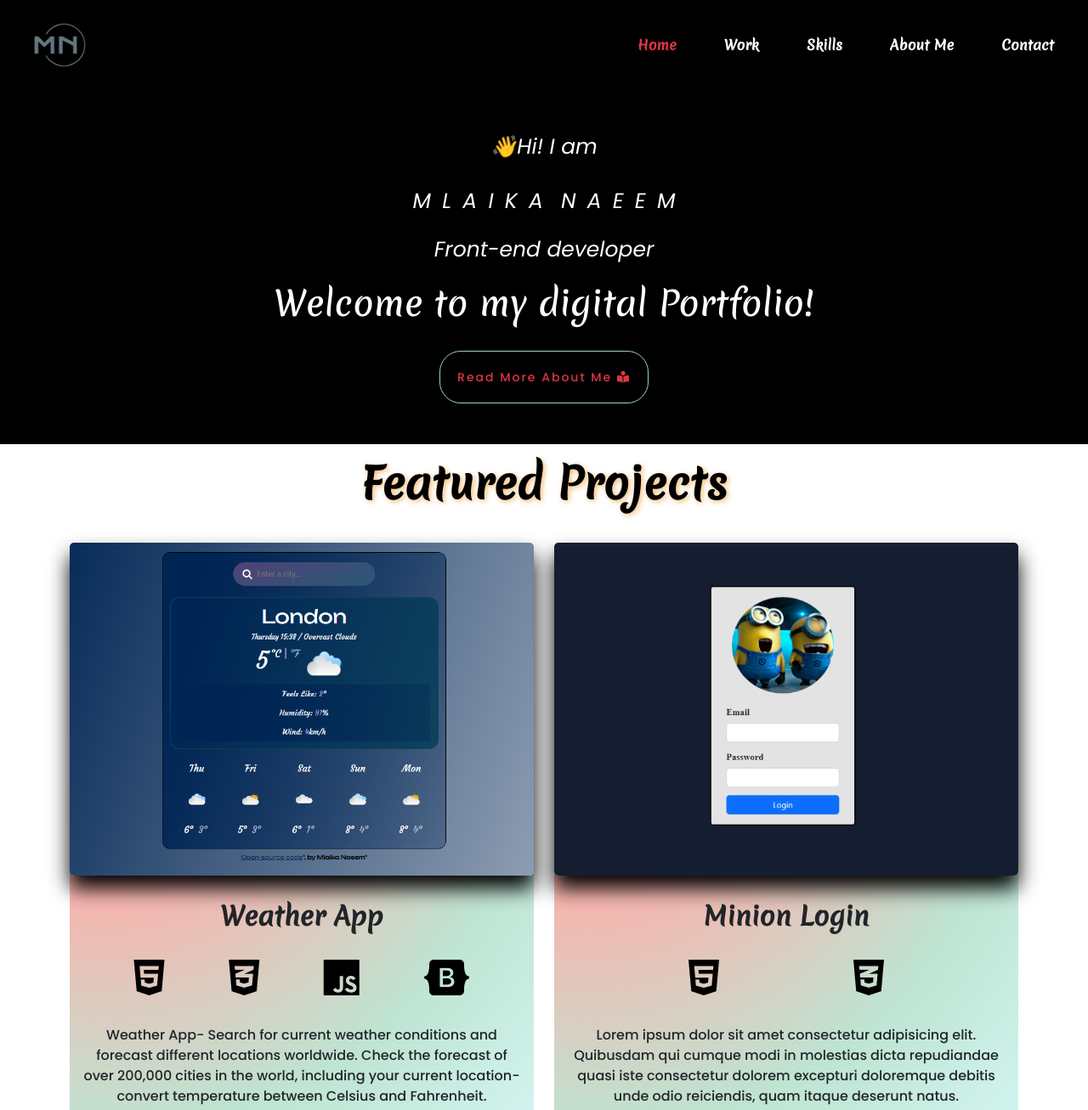
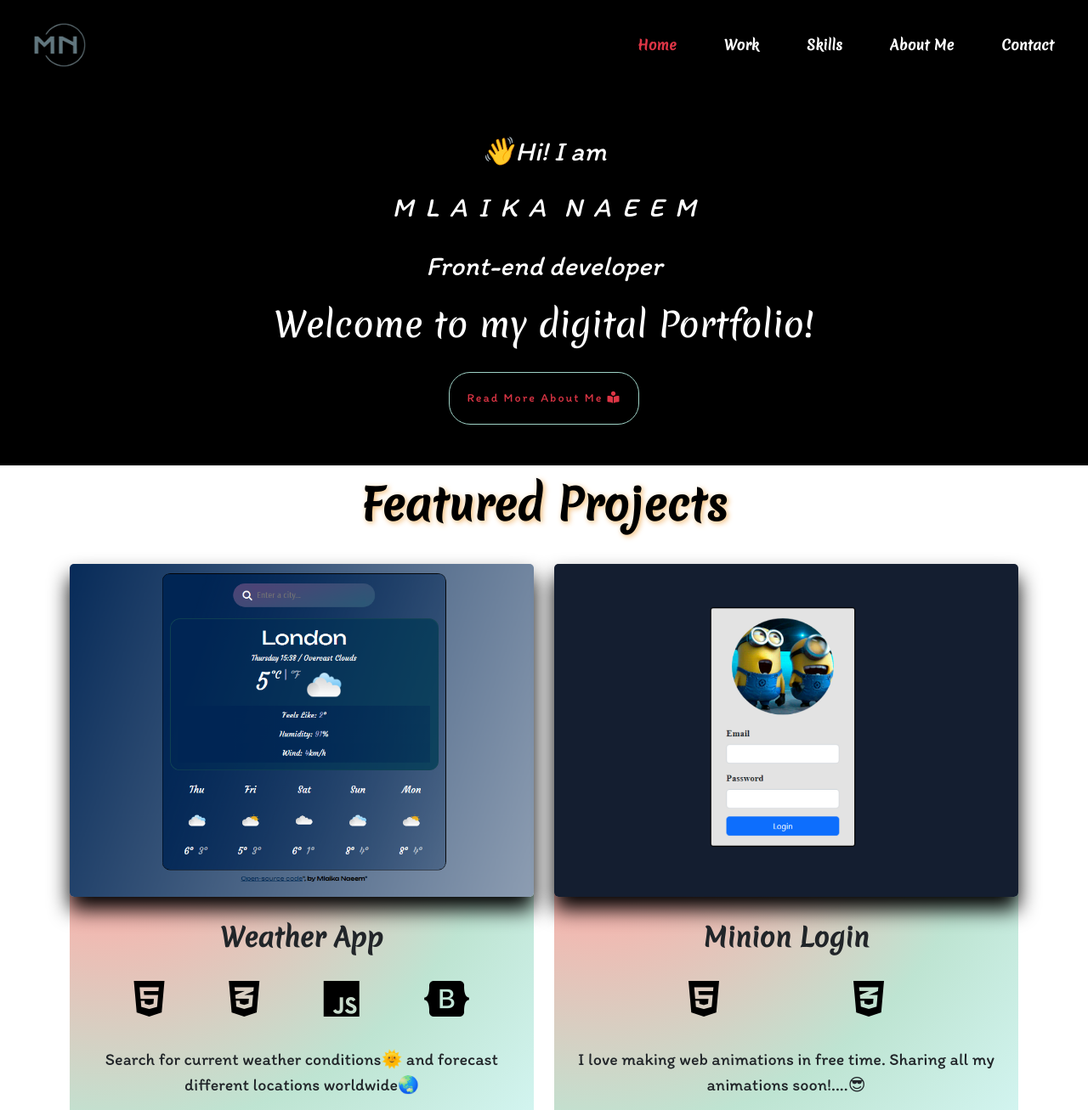
Before and after one commit to MlaikaNaeem/MN-Portfolio-Website, a plain HTML site: page index.html in a window 1280 px wide. Shown: the top 1307 px of the page at 85% size. Drawn offline with nearby package versions, Linux system fonts and the light colour scheme; some icons are missing; a web font is replaced by a local one.

Commit message:
added page content

```diff
--- a/css/style.css
+++ b/css/style.css
@@ -1,8 +1,8 @@
-@import url("https://fonts.googleapis.com/css2?family=Courgette&family=Fira+Sans+Condensed&family=Merienda:wght@300;400;500&family=Poppins:ital,wght@0,500;1,400&family=Staatliches&family=Unbounded&display=swap");
+@import url('https://fonts.googleapis.com/css2?family=Courgette&family=Fira+Sans+Condensed&family=Itim&family=Merienda:wght@300;400;500&family=Poppins:ital,wght@0,500;1,400&family=Staatliches&family=Unbounded&display=swap');
 :root {
   --branding-color: black;
   --heading-font-family: "Merienda", cursive;
-  --default-font-family: "Poppins", sans-serif;
+  --default-font-family:'Itim', cursive;
   --btn-color: #dc3545;
 }
 body {
@@ -32,7 +32,8 @@ body {
   font-size: 40px;
 }
 .name p {
-  font-family: arial;
+  font-family: var(--default-font-family);
+  font-size: 48px;
   display: inline-block;
   line-height: 2;
   animation: lighting 1s alternate-reverse infinite;
@@ -73,7 +74,7 @@ body {
   color: white;
 }
 .hero p {
-  font-size: 25px;
+  font-size: 32px;
   font-family: var(--default-font-family);
   margin-bottom: 5px;
   font-style: italic;
@@ -106,6 +107,10 @@ h5 {
   font-family: var(--heading-font-family);
   margin: 20px 0px;
   font-weight: bold;
+}
+.projects-des{
+  font-family: var(--default-font-family);
+  font-size: 20px;
 }
 .button-me {
   text-align: center;
--- a/index.html
+++ b/index.html
@@ -139,11 +139,9 @@
                 <i class="fa-brands fa-js fa-3x"></i>
                 <i class="fa-brands fa-bootstrap fa-3x"></i>
               </div>
-              <p class="m-3">
-                Weather App- Search for current weather conditions and forecast
-                different locations worldwide. Check the forecast of over
-                200,000 cities in the world, including your current
-                location-convert temperature between Celsius and Fahrenheit.
+              <p class="m-3 projects-des">
+                Search for current weather conditions🌞 and forecast
+                different locations worldwide🌏
               </p>
               <div class="mt-3 mb-3">
                 <a
@@ -176,11 +174,8 @@
                 <i class="fa-brands fa-html5 fa-3x"></i>
                 <i class="fa-brands fa-css3-alt fa-3x"></i>
               </div>
-              <p class="m-3">
-                Lorem ipsum dolor sit amet consectetur adipisicing elit.
-                Quibusdam qui cumque modi in molestias dicta repudiandae quasi
-                iste consectetur dolorem excepturi doloremque debitis unde odio
-                reiciendis, quam itaque deserunt natus.
+              <p class="m-3 projects-des">
+                I love making web animations in free time. Sharing all my animations soon!....😎
               </p>
               <div class="mt-3 mb-3">
                 <a
```
Also changed, not shown: about.html (+1 -1 lines), work.html (+4 -4 lines).
